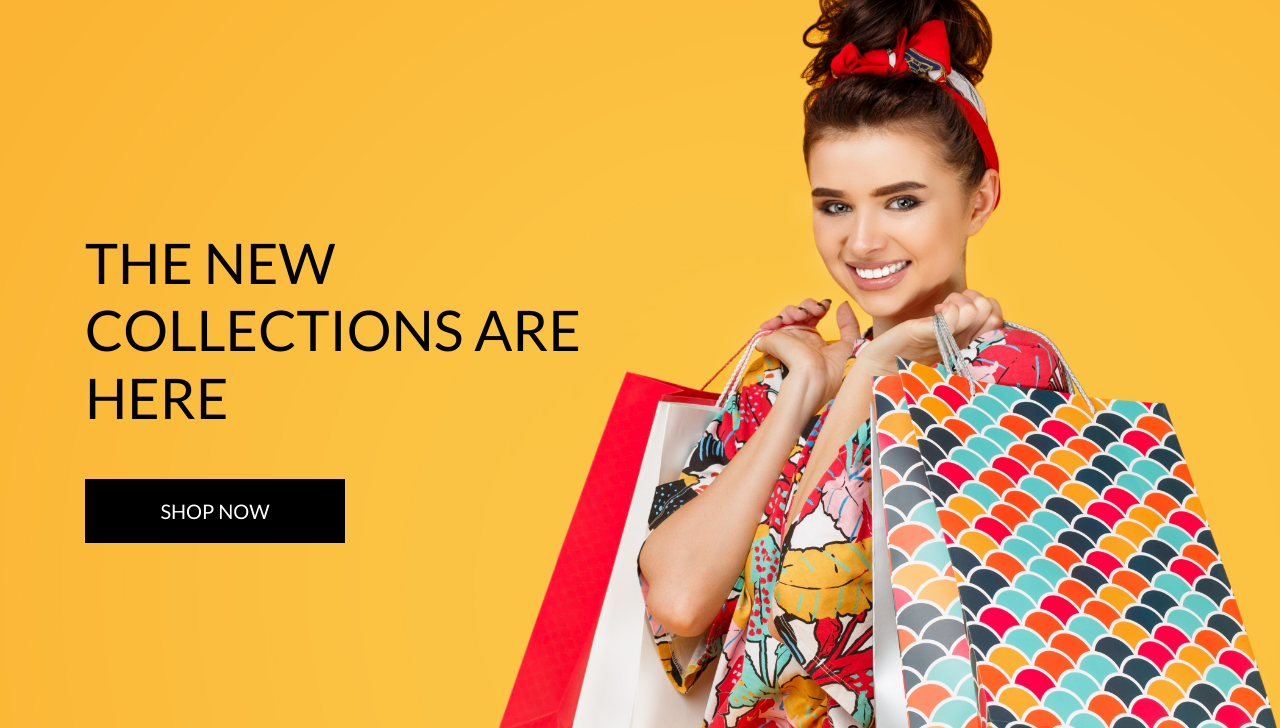
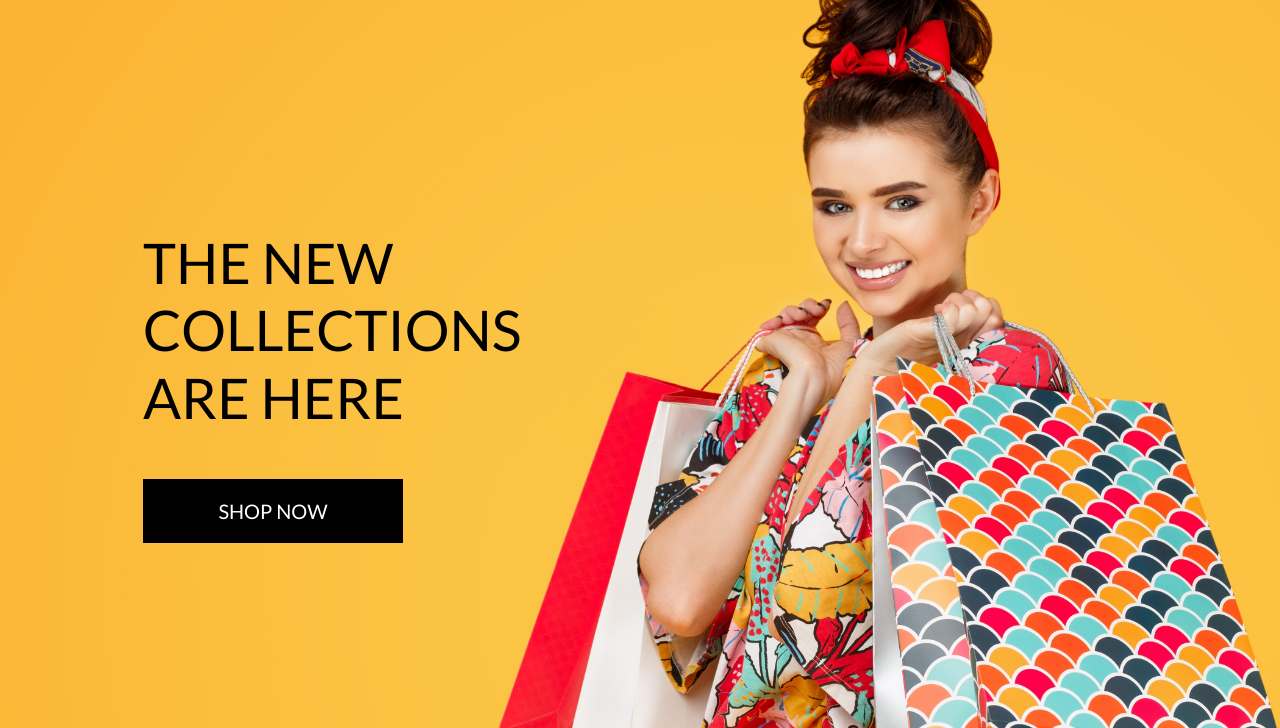
Before and after one commit to ckz8780/boutique_ado_v1_test, a Django app: page / in a window 1280 px wide. Shown: the part 72-800 px from the top of the page. Run offline with Django 3.2, Linux system fonts and the light colour scheme; some libraries are stand-ins or nearby versions.

```diff
--- a/static/css/base.css
+++ b/static/css/base.css
@@ -44,6 +44,13 @@ body {
 
 /* -------------------------------- Media Queries */
 
+/* Slightly larger container on xl screens */
+@media (min-width: 1200px) {
+  .container {
+    max-width: 80%;
+  }
+}
+
 /* fixed top navbar only on medium and up */
 @media (min-width: 992px) {
     .fixed-top-desktop-only {
```
Also changed, not shown: home/templates/home/index.html (line endings or trailing spaces), templates/base.html (indentation only).
